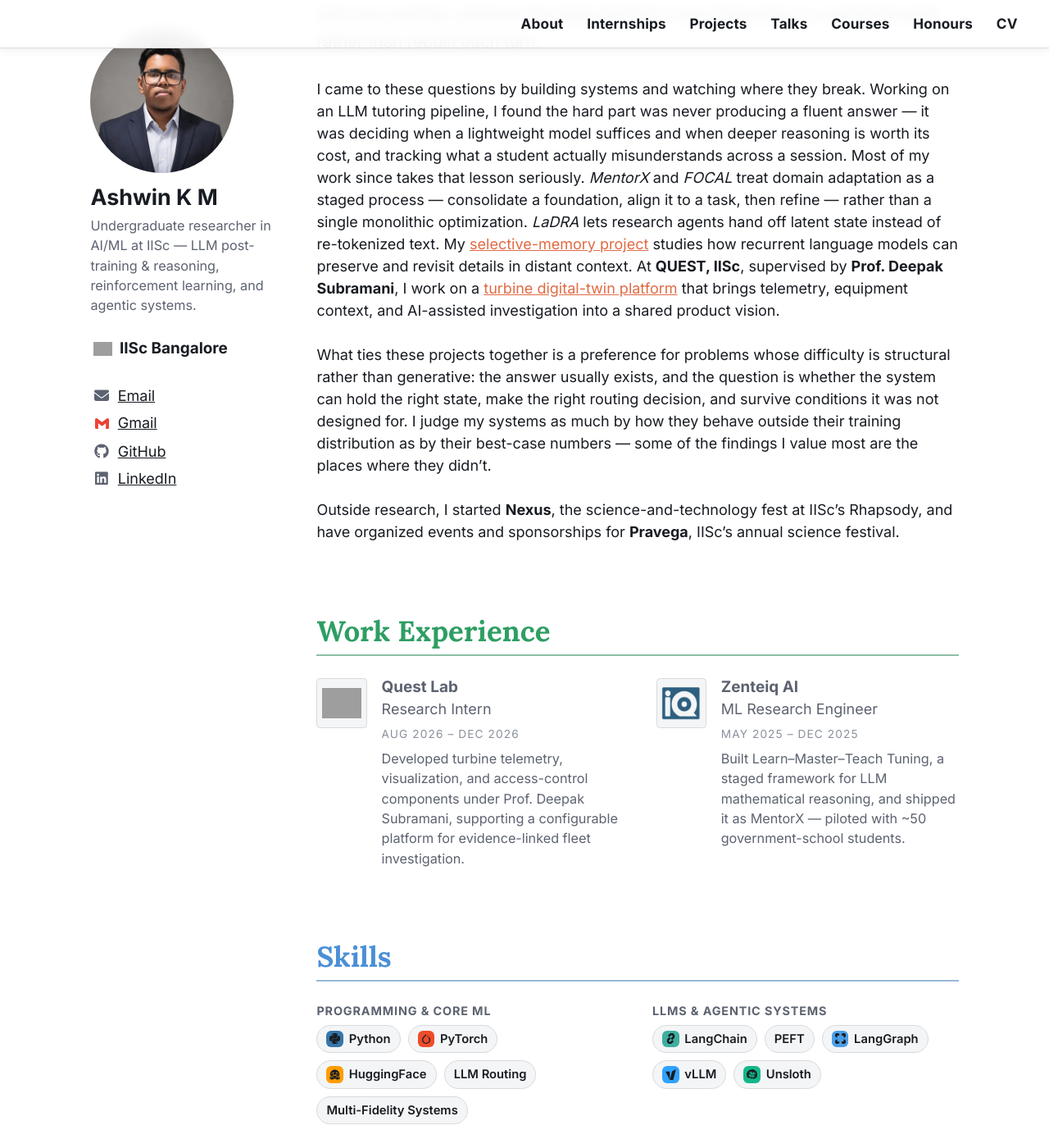
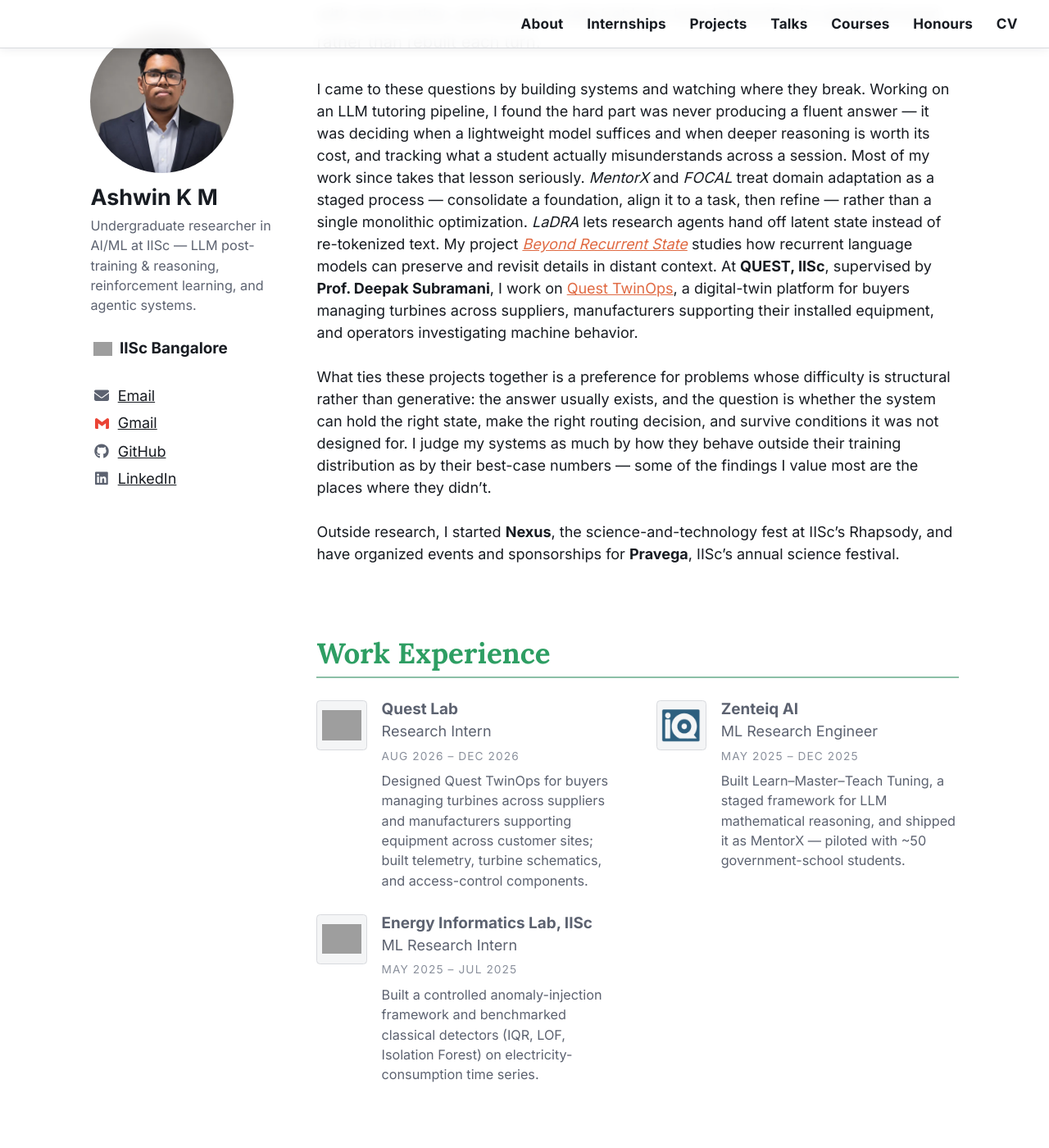
Before and after one commit to AshwinKM103/ashwinkm103.github.io, a Jekyll site: the page built from _pages/about.md, in a window 1280 px wide and 1400 px high, scrolled down 343 px. Shown: the whole window at 82% size. Built offline with Jekyll 4.4.1, drawn with Linux system fonts in a browser that asks for light colours; grey boxes are pictures that could not be loaded.

Commit message:
Refine Quest TwinOps narrative and restore lab experience

```diff
--- a/_data/experience.yml
+++ b/_data/experience.yml
@@ -7,7 +7,7 @@
   end: "Dec 2026"
   monogram: "Q"
   logo: "/images/logos/iisc.svg"
-  description: "Developed turbine telemetry, visualization, and access-control components under Prof. Deepak Subramani, supporting a configurable platform for evidence-linked fleet investigation."
+  description: "Designed Quest TwinOps for buyers managing turbines across suppliers and manufacturers supporting equipment across customer sites; built telemetry, turbine schematics, and access-control components."
 
 - company: "Zenteiq AI"
   role: "ML Research Engineer"
@@ -16,3 +16,11 @@
   monogram: "Z"
   logo: "/images/logos/zenteiq-ai.png"
   description: "Built Learn–Master–Teach Tuning, a staged framework for LLM mathematical reasoning, and shipped it as MentorX — piloted with ~50 government-school students."
+
+- company: "Energy Informatics Lab, IISc"
+  role: "ML Research Intern"
+  start: "May 2025"
+  end: "Jul 2025"
+  monogram: "EI"
+  logo: "/images/logos/iisc.svg"
+  description: "Built a controlled anomaly-injection framework and benchmarked classical detectors (IQR, LOF, Isolation Forest) on electricity-consumption time series."
--- a/_pages/about.md
+++ b/_pages/about.md
@@ -19,10 +19,11 @@
 seriously. *MentorX* and *FOCAL* treat domain adaptation as a staged process — consolidate a
 foundation, align it to a task, then refine — rather than a single monolithic optimization.
 *LaDRA* lets research agents hand off latent state instead of re-tokenized text. My
-[selective-memory project](/portfolio/#selective-memory) studies how recurrent language models
+project [*Beyond Recurrent State*](/portfolio/#selective-memory) studies how recurrent language models
 can preserve and revisit details in distant context. At **QUEST, IISc**, supervised by
-**Prof. Deepak Subramani**, I work on a [turbine digital-twin platform](/internships/#turbine-digital-twin)
-that brings telemetry, equipment context, and AI-assisted investigation into a shared product vision.
+**Prof. Deepak Subramani**, I work on [Quest TwinOps](/internships/#turbine-digital-twin), a digital-twin platform for
+buyers managing turbines across suppliers, manufacturers supporting their installed equipment,
+and operators investigating machine behavior.
 
 What ties these projects together is a preference for problems whose difficulty is structural
 rather than generative: the answer usually exists, and the question is whether the system can
```
Also changed, not shown: _portfolio/energy-informatics-anomaly.md (added, +24 -0 lines), _portfolio/selective-memory.md (+1 -1 lines), _portfolio/turbine-digital-twin.md (+20 -24 lines), 1 other file.
